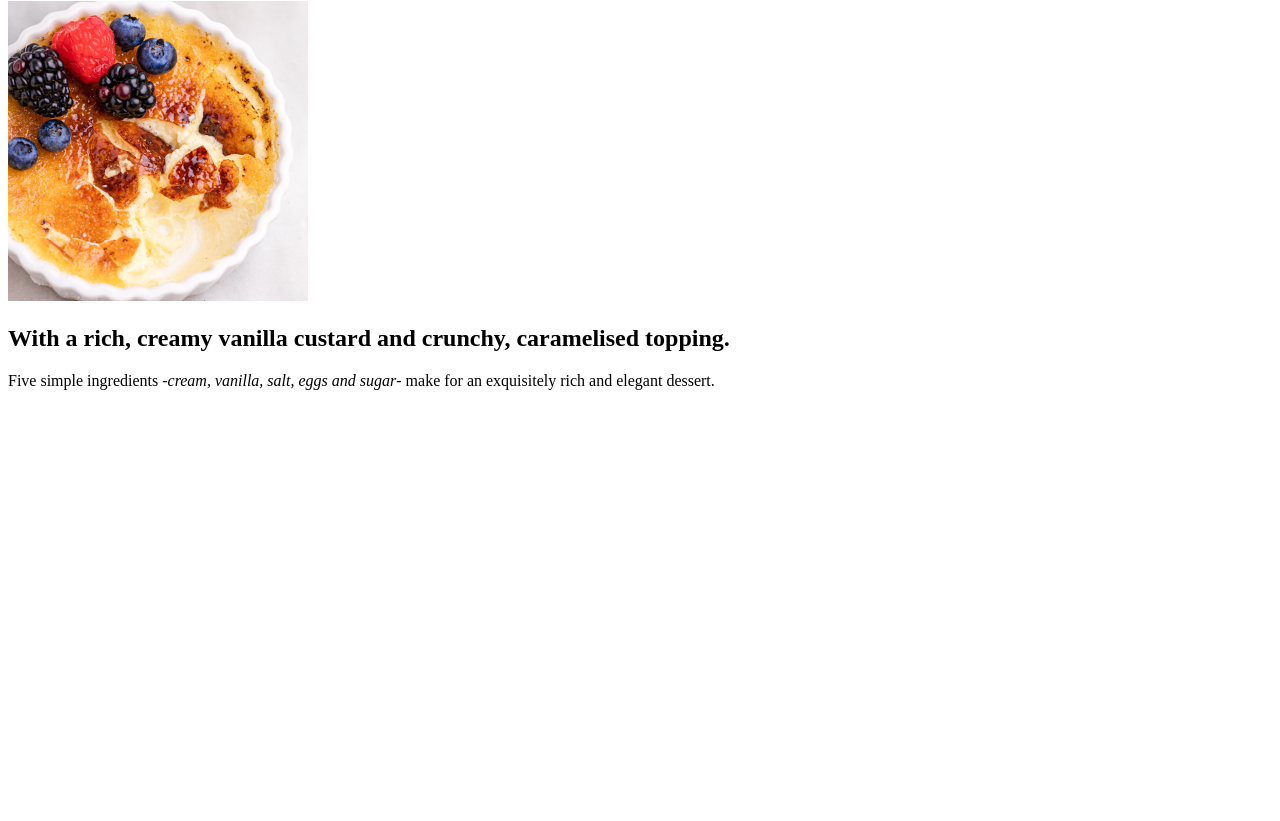
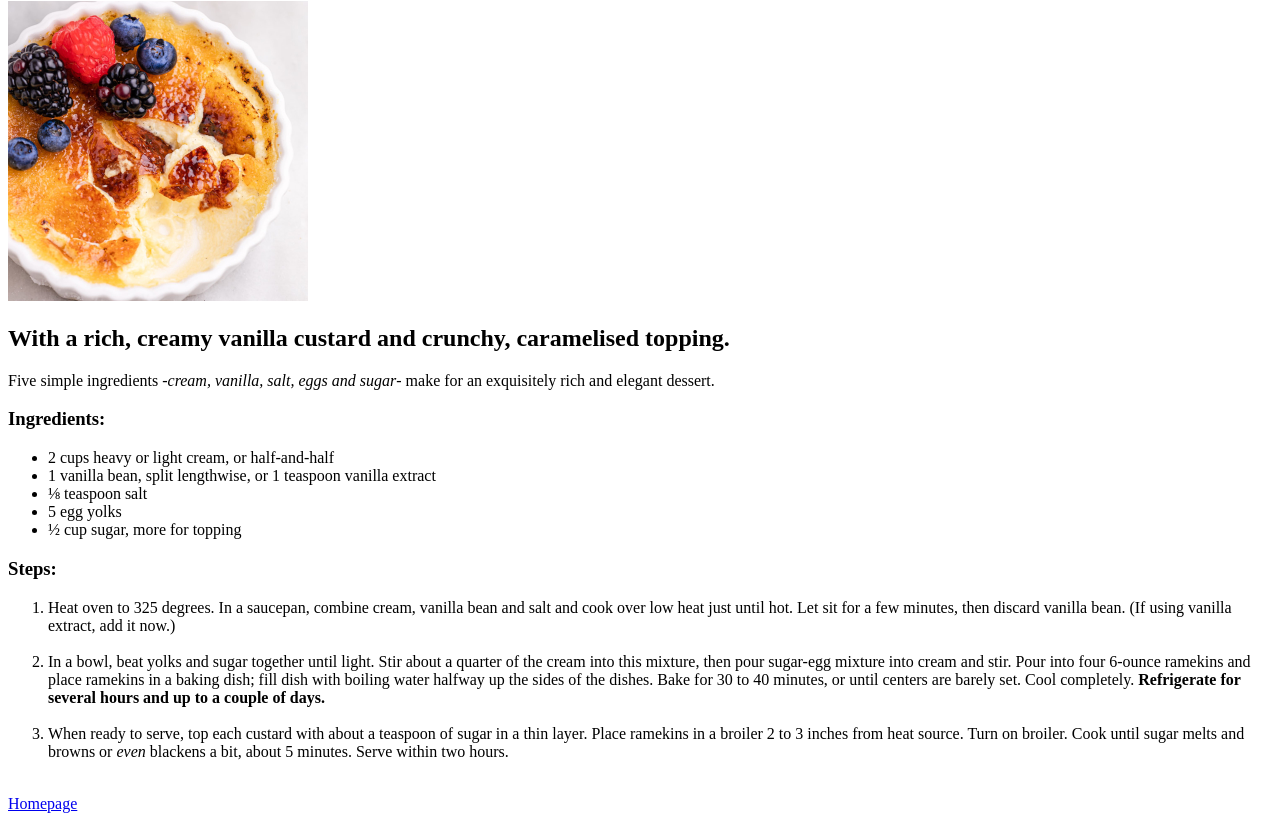
Before and after one commit to jonathancazares/odin-recipes, a plain HTML site: page recipes/creme_brulee.html in a window 1280 px wide. Shown: the part 79-900 px from the top of the page. Before the commit the page ends 800 px from the top, so only its background shows below. Drawn offline with Linux system fonts and the light colour scheme.

Commit message:
Add creme_brulee.html page content
Add an unordered list of the ingredients needed and an ordeder list of
the steps for making the dish.

```diff
--- a/recipes/creme_brulee.html
+++ b/recipes/creme_brulee.html
@@ -9,5 +9,20 @@
         <img src="../images/creme_brulee.jpg" alt="Vanilla Crème Brûlée" width="300">
         <h2>With a rich, creamy vanilla custard and crunchy, caramelised topping.</h2>
         <p>Five simple ingredients -<em>cream, vanilla, salt, eggs and sugar</em>- make for an exquisitely rich and elegant dessert.</p>
+        <h3>Ingredients:</h3>
+        <ul>
+            <li>2 cups heavy or light cream, or half-and-half</li>
+            <li>1 vanilla bean, split lengthwise, or 1 teaspoon vanilla extract</li>
+            <li>⅛ teaspoon salt</li>
+            <li>5 egg yolks</li>
+            <li>½ cup sugar, more for topping</li>
+        </ul>
+        <h3>Steps:</h3>
+        <ol>
+            <li>Heat oven to 325 degrees. In a saucepan, combine cream, vanilla bean and salt and cook over low heat just until hot. Let sit for a few minutes, then discard vanilla bean. (If using vanilla extract, add it now.)</li><br>
+            <li>In a bowl, beat yolks and sugar together until light. Stir about a quarter of the cream into this mixture, then pour sugar-egg mixture into cream and stir. Pour into four 6-ounce ramekins and place ramekins in a baking dish; fill dish with boiling water halfway up the sides of the dishes. Bake for 30 to 40 minutes, or until centers are barely set. Cool completely. <strong>Refrigerate for several hours and up to a couple of days.</strong></li><br>
+            <li>When ready to serve, top each custard with about a teaspoon of sugar in a thin layer. Place ramekins in a broiler 2 to 3 inches from heat source. Turn on broiler. Cook until sugar melts and browns or <em>even</em> blackens a bit, about 5 minutes. Serve within two hours.</li><br>
+        </ol>
+        <a href="../index.html">Homepage</a>
     </body>
 </html>
```
